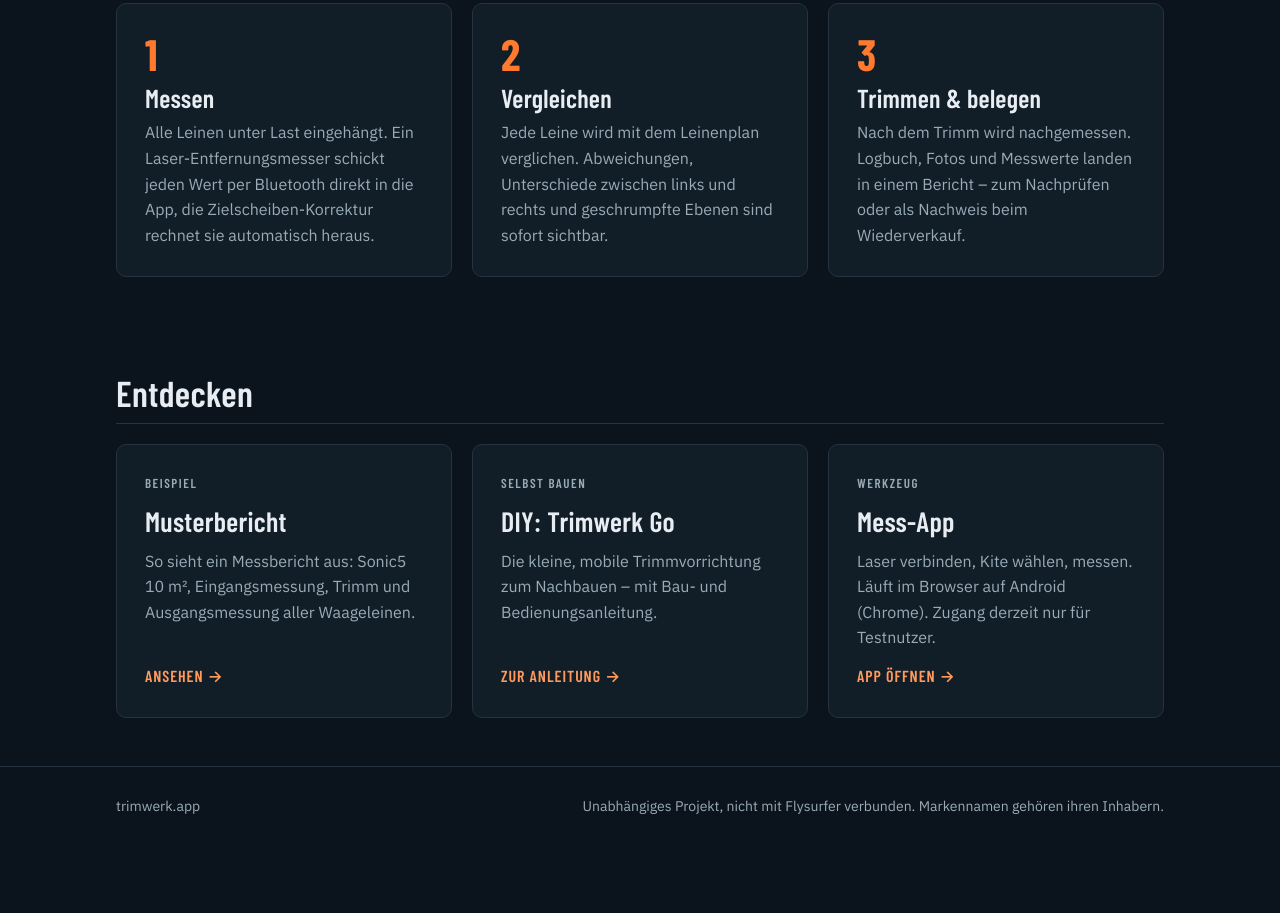
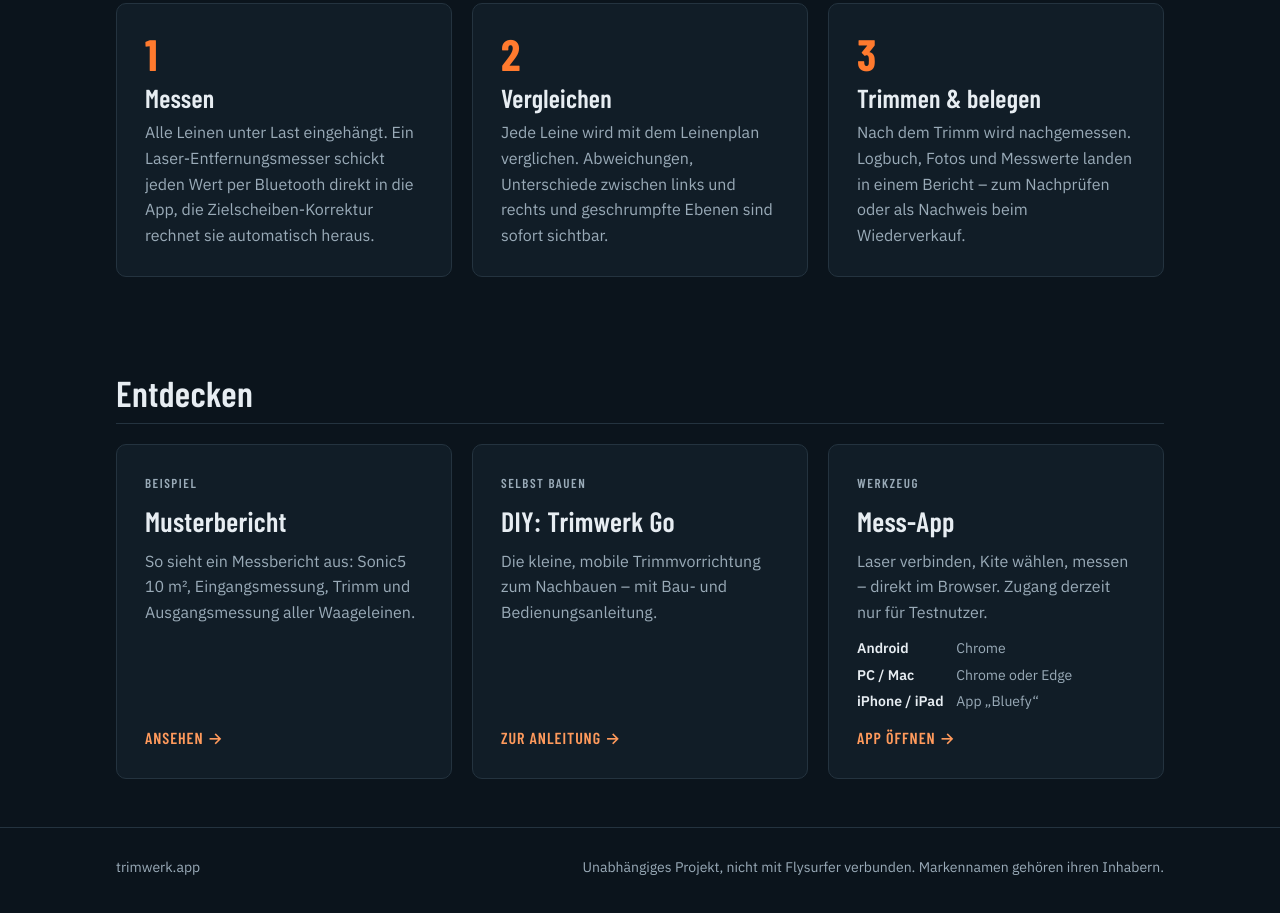
Before and after one commit to gernotschlager/kite-trim, a plain HTML site: page index.html in a window 1280 px wide. Shown: the part 834-1747 px from the top of the page. Before the commit the page ends 1691 px from the top, so only its background shows below. Drawn offline with nearby package versions, Linux system fonts and the light colour scheme.

Commit message:
Hinweis auf unterstützte Browser (Startseite und App)
Co-Authored-By: Claude Opus 5.5 <noreply@anthropic.com>
Claude-Session: https://claude.ai/code/session_01SxsauJVYFXbDRSU68pG8U5

```diff
--- a/index.html
+++ b/index.html
@@ -34,6 +34,8 @@
 .card:hover{border-color:var(--accent);color:var(--ink)}
 .card h3{font-size:28px}
 .card p{color:var(--ink-2);flex-grow:1}
+.compat{list-style:none;padding:0;margin:0;display:flex;flex-direction:column;gap:4px;font-size:14px;color:var(--ink-2)}
+.compat b{display:inline-block;min-width:96px;color:var(--ink);font-weight:600}
 .card .go{font-family:var(--f-display);font-weight:600;letter-spacing:.06em;text-transform:uppercase;color:var(--accent-ink)}
 @media (max-width:820px){.cards{grid-template-columns:1fr}}
 
@@ -146,7 +148,12 @@
         <a class="sheet card" href="app/index.html">
           <span class="lbl">Werkzeug</span>
           <h3>Mess-App</h3>
-          <p>Laser verbinden, Kite wählen, messen. Läuft im Browser auf Android (Chrome). Zugang derzeit nur für Testnutzer.</p>
+          <p>Laser verbinden, Kite wählen, messen – direkt im Browser. Zugang derzeit nur für Testnutzer.</p>
+          <ul class="compat">
+            <li><b>Android</b> Chrome</li>
+            <li><b>PC / Mac</b> Chrome oder Edge</li>
+            <li><b>iPhone / iPad</b> App „Bluefy“</li>
+          </ul>
           <span class="go">App öffnen →</span>
         </a>
       </div>
```
Also changed, not shown: app/index.html (+1 -1 lines).
